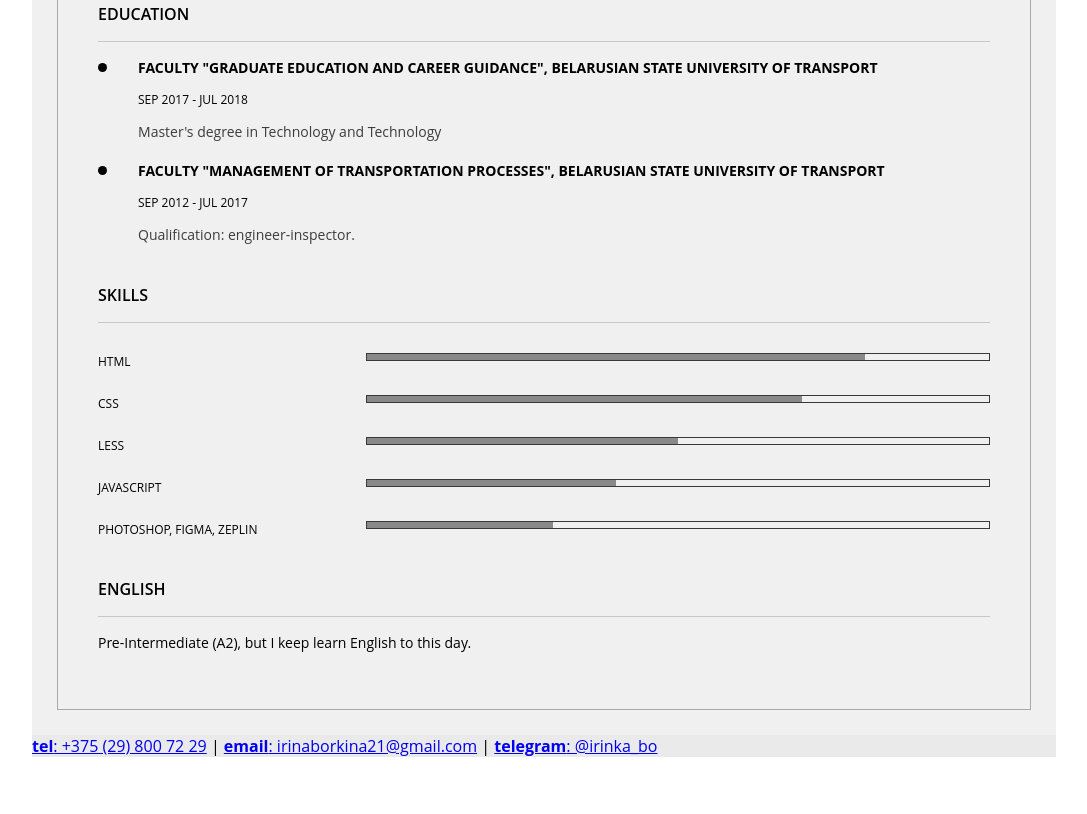
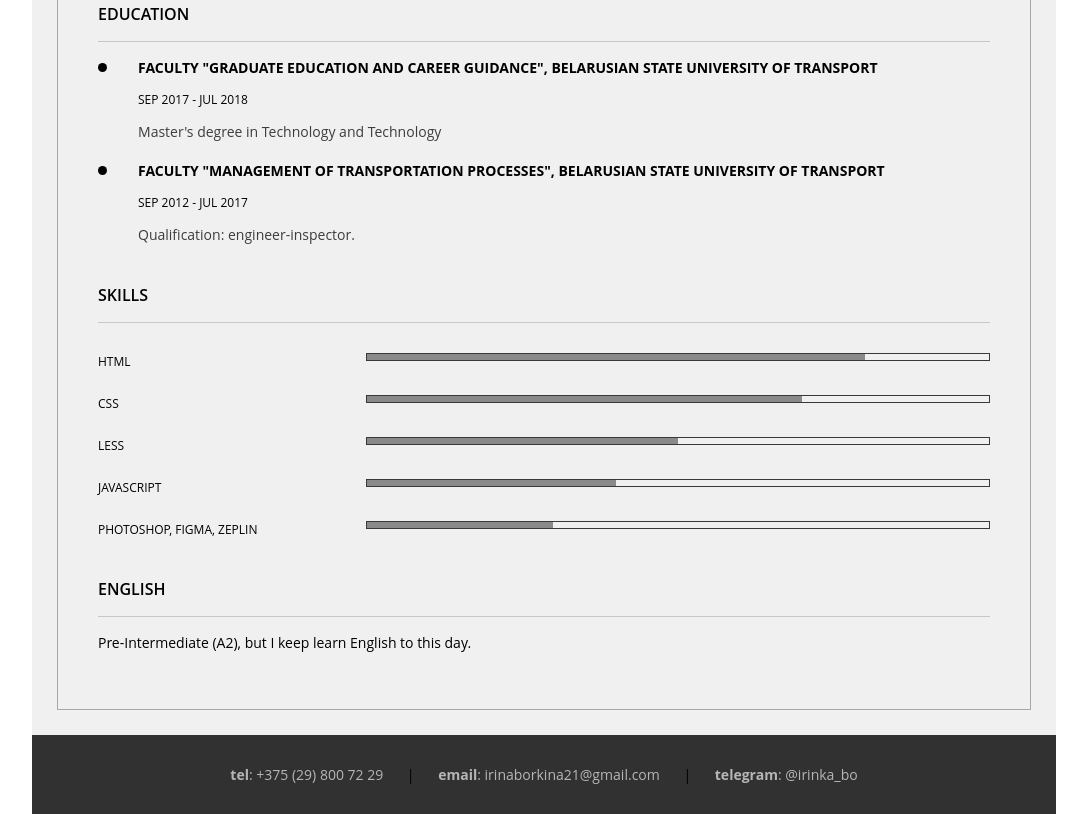
Before and after one commit to IrinaBorkina/rsschool-cv, a plain HTML site: page index.html in a window 1280 px wide. Shown: the part 1042-1856 px from the top of the page, without its empty margins (96-1183 px from the left). Before the commit the page ends 1799 px from the top, so only its background shows below. Drawn offline with Linux system fonts and the light colour scheme.

Commit message:
style: add styles for footer

```diff
--- a/style.css
+++ b/style.css
@@ -216,3 +216,29 @@ address {
 .level-30::before {
     width: 30%;
 }
+
+
+.footer {
+    background: #313131;
+}
+
+.about {
+    display: flex;
+    flex-direction: column;
+    padding: 30px;
+    text-align: center;
+}
+
+.about-contacts {
+    font-size: 14px;
+}
+
+.about-contacts__link {
+    padding: 0 20px;
+    text-decoration: none;
+    color: #b6b6b6;
+}
+
+.about-contacts__link:hover {
+    color: #fff;
+}
```
